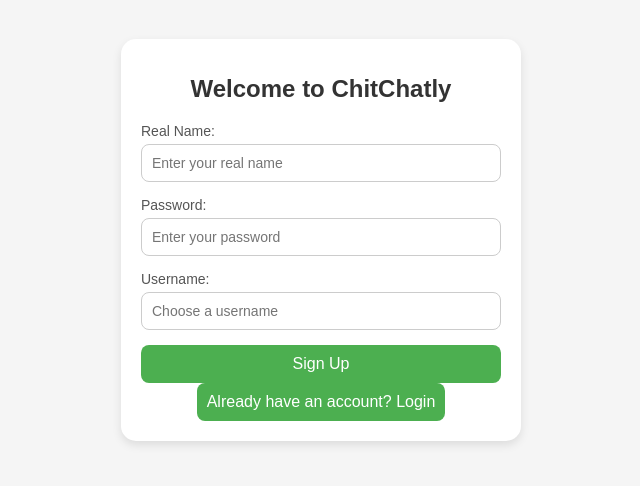
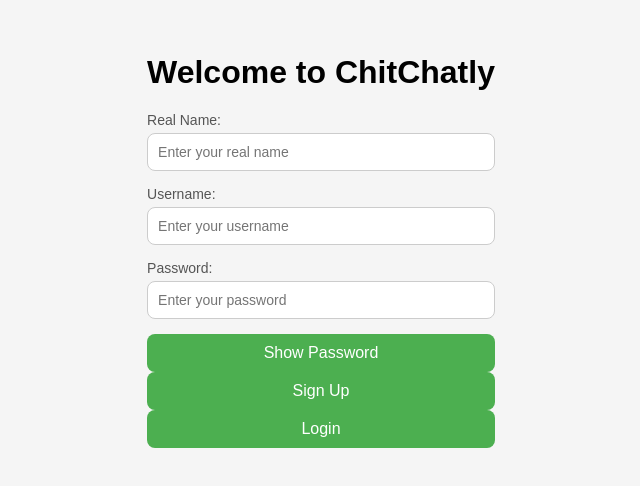
Before and after one commit to coder9867/ChitChatly, a plain HTML site: page index.html in a window 1280 px wide. Shown: the part 160-646 px from the top of the page, without its empty margins (319-959 px from the left). Drawn offline with Linux system fonts and the light colour scheme.

Commit message:
Update index.html

```diff
--- a/index.html
+++ b/index.html
@@ -3,64 +3,56 @@
 <head>
   <meta charset="UTF-8">
   <meta name="viewport" content="width=device-width, initial-scale=1.0">
-  <title>ChitChatly - Sign Up</title>
+  <title>ChitChatly</title>
   <link rel="stylesheet" href="styles.css">
   <script defer src="script.js"></script>
 </head>
 <body>
-  <div class="container">
-    <div class="card">
-      <h1 class="title">Welcome to ChitChatly</h1>
-
-      <!-- Sign-Up Form -->
+  <!-- Signup Page -->
+  <div id="signupPage" class="page">
+    <h1>Welcome to ChitChatly</h1>
     <form id="signupForm">
       <label for="realName">Real Name:</label>
-        <input type="text" id="realName" name="realName" placeholder="Enter your real name" required>
+      <input type="text" id="realName" placeholder="Enter your real name" required>
+
+      <label for="username">Username:</label>
+      <input type="text" id="username" placeholder="Enter your username" required>
 
       <label for="password">Password:</label>
-        <input type="password" id="password" name="password" placeholder="Enter your password" required>
-
-        <label for="username">Username:</label>
-        <input type="text" id="username" name="username" placeholder="Choose a username" required>
+      <input type="password" id="password" placeholder="Enter your password" required>
+      <button id="togglePassword" type="button">Show Password</button>
 
       <button type="submit">Sign Up</button>
+      <button id="loginButton" type="button">Login</button>
     </form>
-
-      <!-- Login Button -->
-      <button id="loginButton">Already have an account? Login</button>
-    </div>
   </div>
 
-  <!-- Login Form (Initially Hidden) -->
-  <div id="loginPage" class="hidden">
-    <div class="card">
-      <h1 class="title">Login</h1>
+  <!-- Login Page -->
+  <div id="loginPage" class="page hidden">
+    <h1>Login to ChitChatly</h1>
     <form id="loginForm">
       <label for="loginUsername">Username:</label>
-        <input type="text" id="loginUsername" name="loginUsername" placeholder="Enter your username" required>
+      <input type="text" id="loginUsername" placeholder="Enter your username" required>
 
       <label for="loginPassword">Password:</label>
-        <input type="password" id="loginPassword" name="loginPassword" placeholder="Enter your password" required>
+      <input type="password" id="loginPassword" placeholder="Enter your password" required>
 
       <button type="submit">Login</button>
     </form>
   </div>
-  </div>
 
-  <!-- Chat Section (Initially Hidden) -->
-  <div id="chat" class="hidden">
+  <!-- Chat Page -->
+  <div id="chatPage" class="page hidden">
     <div class="chat-header">
       <h2>ChitChatly Live Chat</h2>
       <button id="logoutButton">Logout</button>
+      <button id="adminButton">Admin</button>
     </div>
     <div id="messages" class="chat-messages"></div>
     <form id="messageForm">
-      <input type="text" id="messageInput" placeholder="Type a message..." required>
+      <input type="text" id="messageInput" placeholder="Type your message..." required>
       <button type="submit">Send</button>
     </form>
-
-    <!-- Admin Button -->
-    <button id="adminButton" class="hidden">Admin</button>
   </div>
 </body>
 </html>
```
Lines whose indentation alone changed are shown as unchanged.
